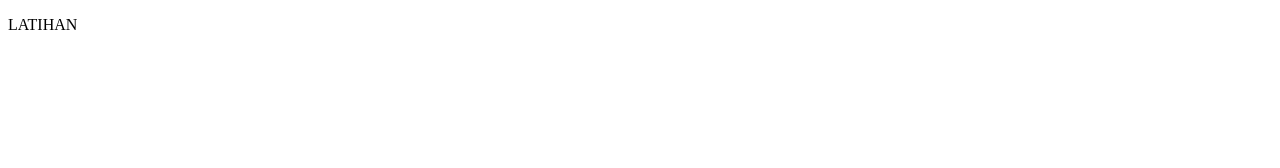
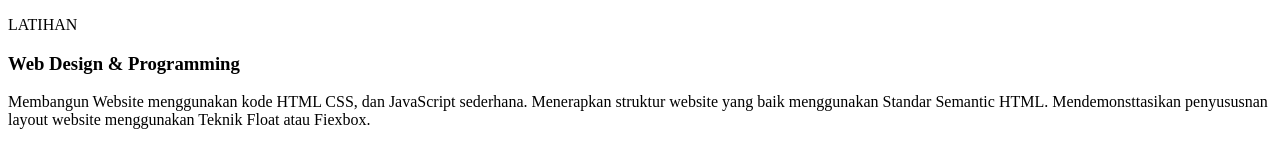
Before and after one commit to rizqonakmal/latihan, a plain HTML site: page index.html in a window 1280 px wide. Drawn offline with Linux system fonts and the light colour scheme.

Commit message:
Update index.html

```diff
--- a/index.html
+++ b/index.html
@@ -8,5 +8,13 @@
 </head>
 <body>
     <p>LATIHAN</p>
+     <div class="container">
+        <div class="item" id="satu">
+            <div class="gambar-utama"></div>
+            <h3 >Web Design & Programming</h3>
+            <p >Membangun Website menggunakan kode HTML CSS, dan JavaScript sederhana.
+                Menerapkan struktur website yang baik menggunakan Standar Semantic HTML.
+                Mendemonsttasikan penyususnan layout website menggunakan Teknik Float atau Fiexbox.</p>
+        </div>
 </body>
 </html>
```
